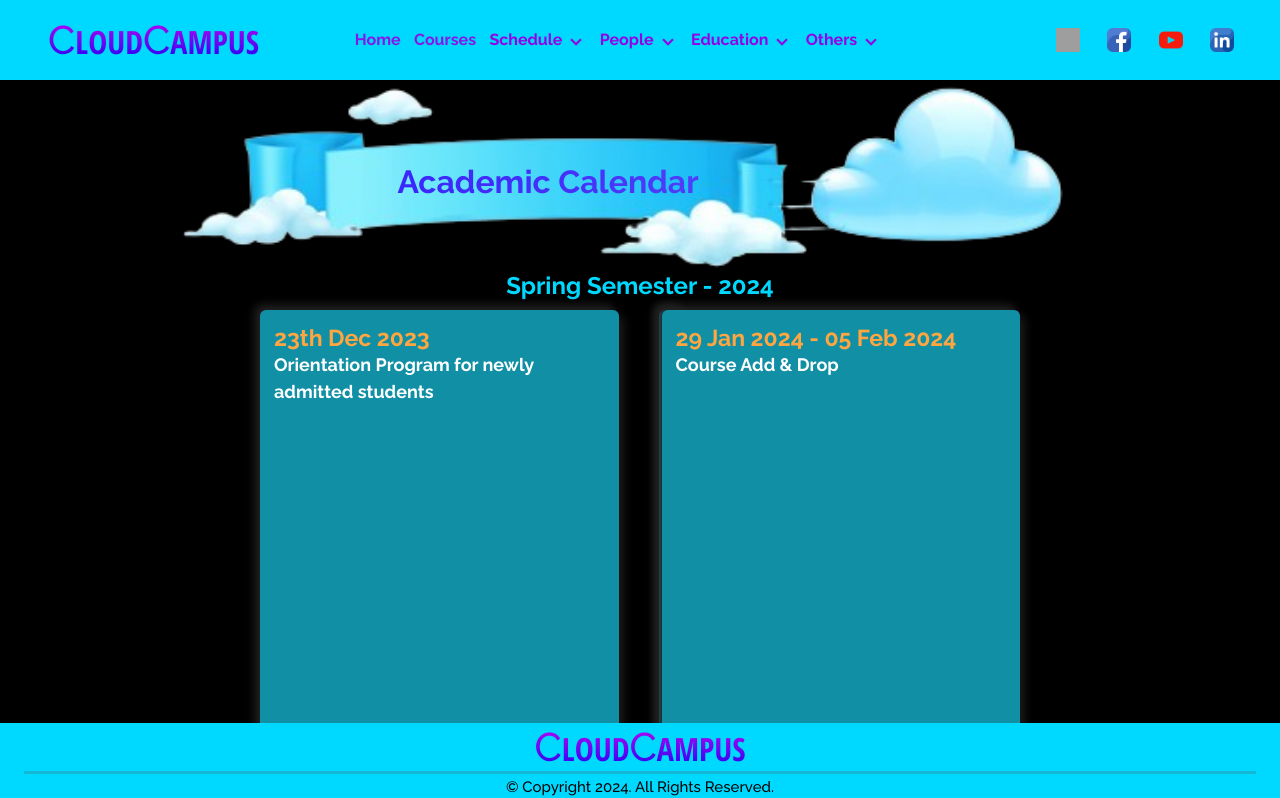
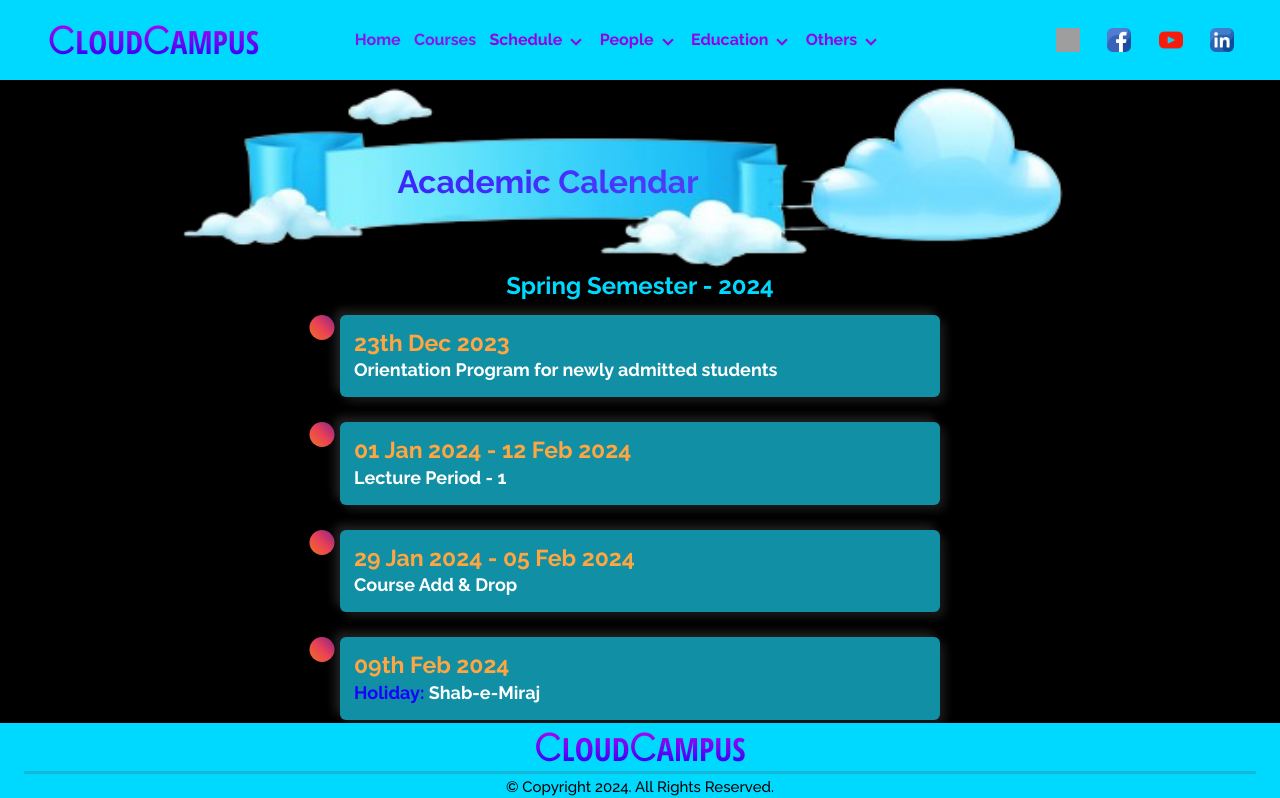
Before and after one commit to azad12614/Cloud_Campus, a React (Vite) app in the folder UI/: page /ac in a window 1280 px wide. Shown: the top 798 px of the page. Built offline with nearby package versions, Linux system fonts and the light colour scheme; no server answers; grey boxes are pictures that could not be loaded; a web font is replaced by a local one.

Commit message:
bug fixed

```diff
--- a/UI/src/pages/Course/Course.css
+++ b/UI/src/pages/Course/Course.css
@@ -1,6 +1,6 @@
 .ag-format-container {
     width: 1142px;
-    margin: 0 auto;
+    margin: auto;
 }
 
 body {
@@ -13,18 +13,14 @@ body {
     align-items: center;
     justify-items: center;
     flex-wrap: wrap;
-
     padding: 50px 0;
 }
 
 .ag-courses_item {
     -ms-flex-preferred-size: calc(33.33333% - 30px);
     flex-basis: calc(33.33333% - 30px);
-
     margin: 0 15px 30px;
-
     overflow: hidden;
-
     border-radius: 28px;
 }
 
@@ -32,9 +28,7 @@ body {
     display: block;
     padding: 30px 20px;
     background-color: #121212;
-
     overflow: hidden;
-
     position: relative;
 }
 
@@ -54,13 +48,10 @@ body {
     min-height: 80px;
     margin-top: -32px;
     margin-bottom: 10px;
-
     overflow: hidden;
-
     font-weight: bold;
     font-size: 30px;
     color: #FFF;
-
     z-index: 2;
     position: relative;
 }
--- a/UI/src/pages/Edu/Academic.css
+++ b/UI/src/pages/Edu/Academic.css
@@ -2,23 +2,23 @@
 
 .design-section {
     display: flex;
-    flex-direction: column;
+    flex-direction: row;
     align-items: center;
     justify-content: center;
     /* background-color: #1f1f1f; */
     /* min-height: 100vh; */
-    /*padding: 100px 0; */
+    /* padding: 100px 0; */
     padding-bottom: 100px;
     font-family: Jost;
 }
 
 .timeline {
     width: 80%;
-    height: auto;
+    height: max-content;
     max-width: 800px;
     margin: auto;
     display: flex;
-    flex-direction: column;
+    flex-direction: row;
 }
 
 .timeline-content {
@@ -53,8 +53,9 @@
 
 @media screen and (min-width: 768px) {
     .timeline {
-        display: grid;
-        grid-template-columns: 1fr 3px 1fr;
+        display: flex;
+        flex-direction: column;
+        width: 50%;
     }
 
     .timeline-middle {
```
